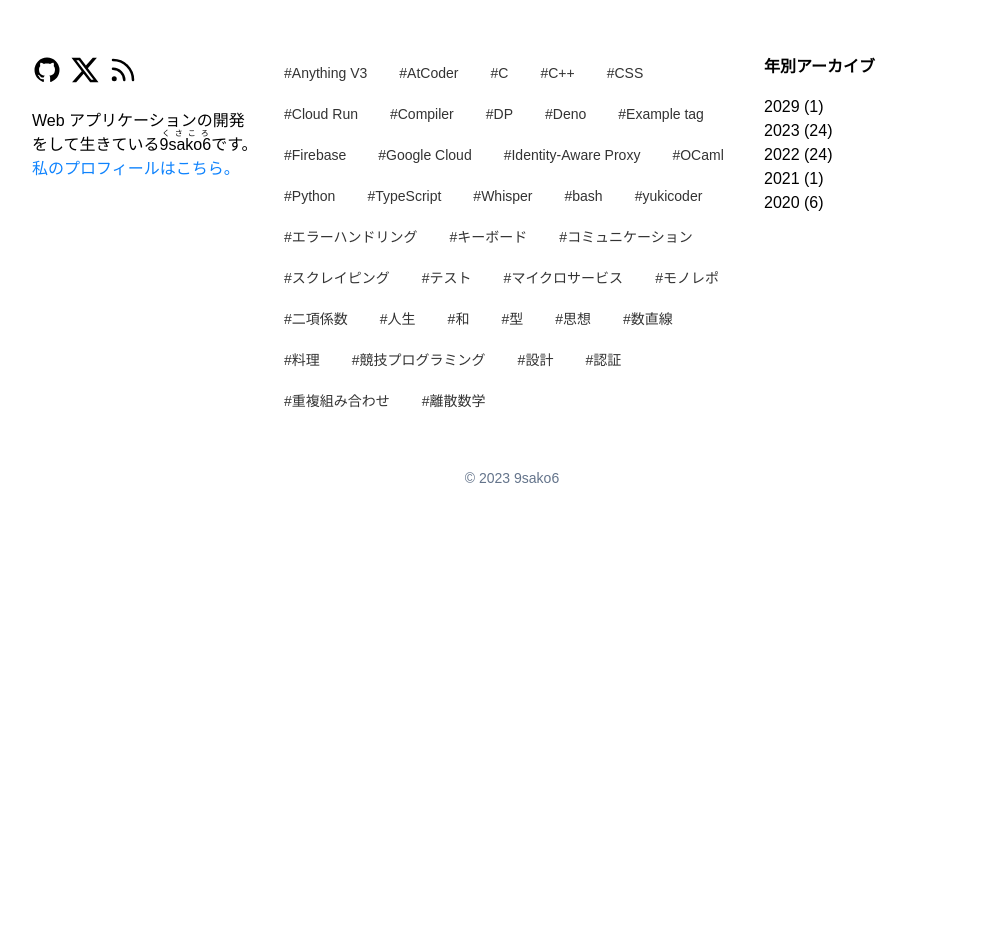
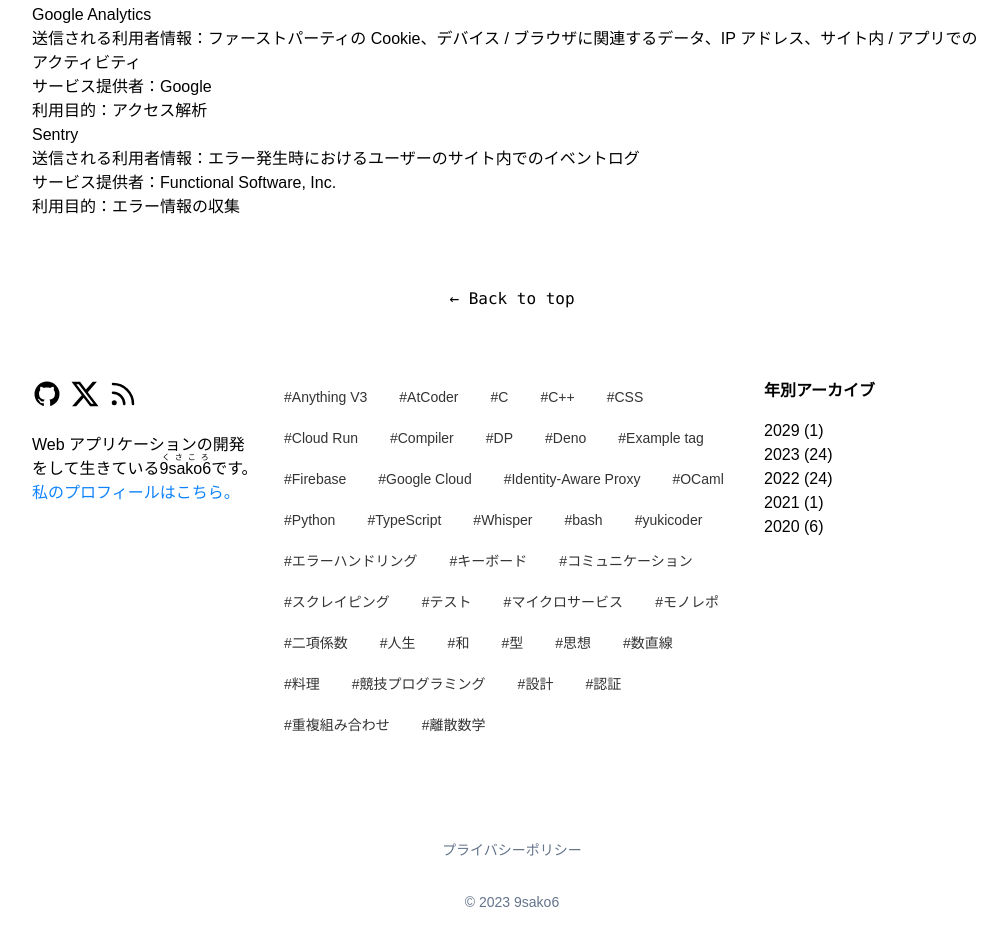
Before and after one commit to 9sako6/9sako6.github.io, a Next.js app in the folder blog-web/: page /privacy-policy in a window 1280 px wide. Before the commit this address had no page. Shown: the part 325-1270 px from the top of the page, without its empty margins (128-1135 px from the left). Before the commit the page ends 861 px from the top, so only its background shows below. Built offline with nearby package versions, Linux system fonts and the light colour scheme.

Commit message:
Add plivacy policy

```diff
--- /dev/null
+++ b/blog-web/src/app/privacy-policy/page.tsx
@@ -0,0 +1,12 @@
+"use client";
+
+import Content from "@/components/features/contents/privacy-policy.mdx";
+import { MarkdownWrapper } from "@/components/ui/MarkdownWrapper";
+
+const AboutPage = () => (
+  <MarkdownWrapper>
+    <Content />
+  </MarkdownWrapper>
+);
+
+export default AboutPage;
--- /dev/null
+++ b/blog-web/src/components/features/contents/privacy-policy.mdx
@@ -0,0 +1,16 @@
+# プライバシーポリシー
+
+本サイトでは、以下のツールを導入しています。
+
+- Cloudflare Web Analytics
+  - 送信される利用者情報：ファーストパーティの Cookie、デバイス / ブラウザに関連するデータ、IP アドレス、サイト内 / アプリでのアクティビティ
+  - サービス提供者：Cloudflare
+  - 利用目的：アクセス解析
+- Google Analytics
+  - 送信される利用者情報：ファーストパーティの Cookie、デバイス / ブラウザに関連するデータ、IP アドレス、サイト内 / アプリでのアクティビティ
+  - サービス提供者：Google
+  - 利用目的：アクセス解析
+- Sentry
+  - 送信される利用者情報：エラー発生時におけるユーザーのサイト内でのイベントログ
+  - サービス提供者：Functional Software, Inc.
+  - 利用目的：エラー情報の収集
--- a/blog-web/src/components/ui/Footer/Footer.module.scss
+++ b/blog-web/src/components/ui/Footer/Footer.module.scss
@@ -22,3 +22,13 @@
     transform: scale(1.05);
   }
 }
+.policyContainer {
+  padding: 32px 0px;
+}
+.policyLink {
+  color: rgb(100 116 139);
+  text-decoration: none;
+  &:hover {
+    text-decoration: underline;
+  }
+}
--- a/blog-web/src/components/ui/Footer/Footer.tsx
+++ b/blog-web/src/components/ui/Footer/Footer.tsx
@@ -19,9 +19,8 @@ export const Footer = async () => {
       <div className="h-40 flex justify-center items-center">
         <BackToTop />
       </div>
-      <div className="md:m-auto">
       <div className="grid md:grid-cols-4 md:gap-4">
-          <div>
+        <section>
           <div className="flex items-center gap-2">
             <nav className="flex gap-2 text-3xl cursor-pointer">
               <div className={styles.iconContainer}>
@@ -72,18 +71,22 @@ export const Footer = async () => {
               </Link>
             </p>
           </div>
-          </div>
-          <div className="md:col-span-2 py-6 md:py-0">
+        </section>
+        <section className="md:col-span-2 py-6 md:py-0">
           <TagsList tags={tags} />
-          </div>
-          <div className={styles.archiveListContainer}>
+        </section>
+        <section className={styles.archiveListContainer}>
           <h2 className={styles.archiveListHeader}>年別アーカイブ</h2>
           <ArchiveList />
+        </section>
       </div>
+      <div className="text-sm flex flex-col items-center justify-center text-slate-500 p-16">
+        <div className={styles.policyContainer}>
+          <Link href="/privacy-policy" className={styles.policyLink}>
+            プライバシーポリシー
+          </Link>
         </div>
-      </div>
-      <div className="text-sm flex items-center justify-center text-slate-500 dark:text-zinc-400 p-12">
-        &copy; {year} 9sako6
+        <p>&copy; {year} 9sako6</p>
       </div>
     </footer>
   );
```
Lines whose indentation alone changed are shown as unchanged.
